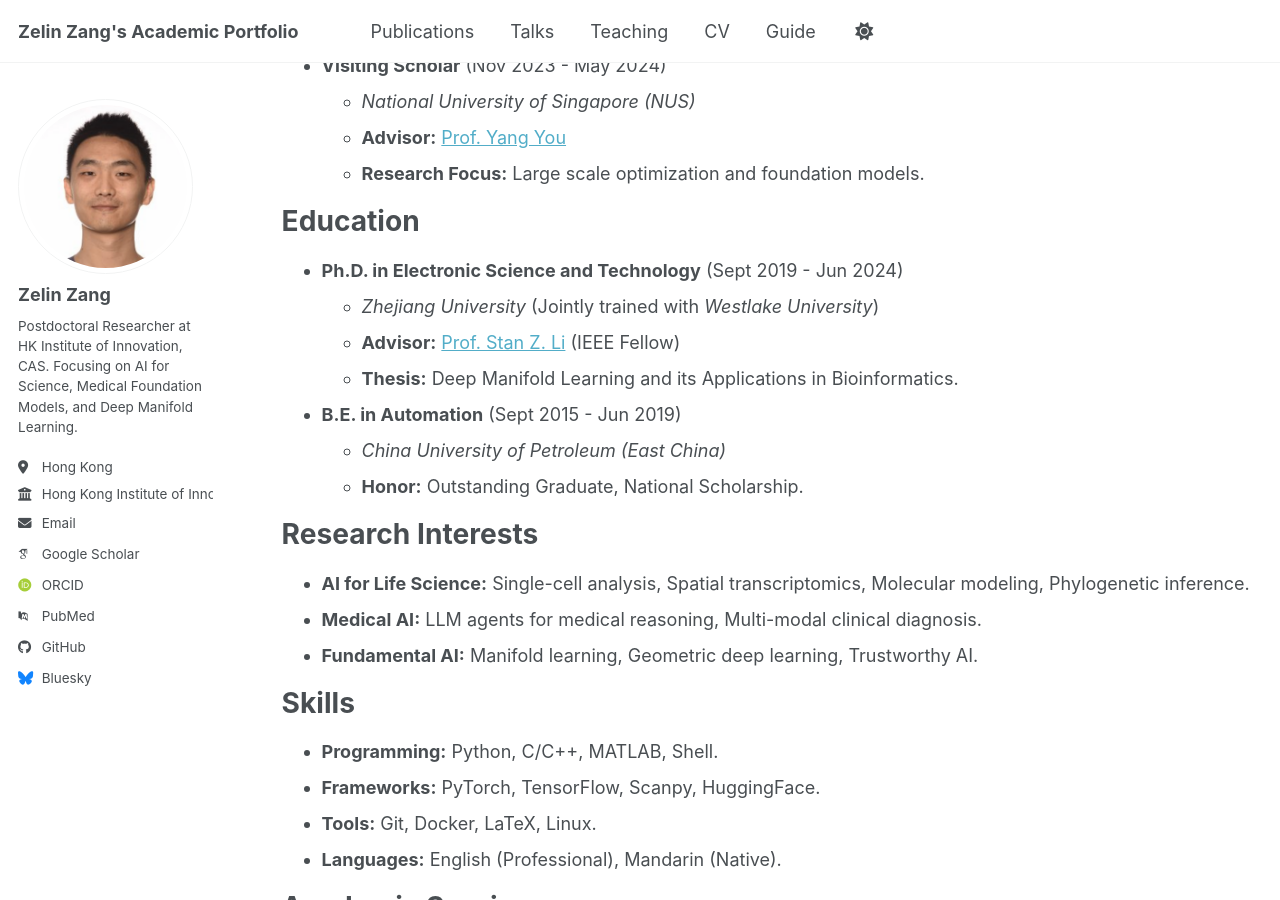
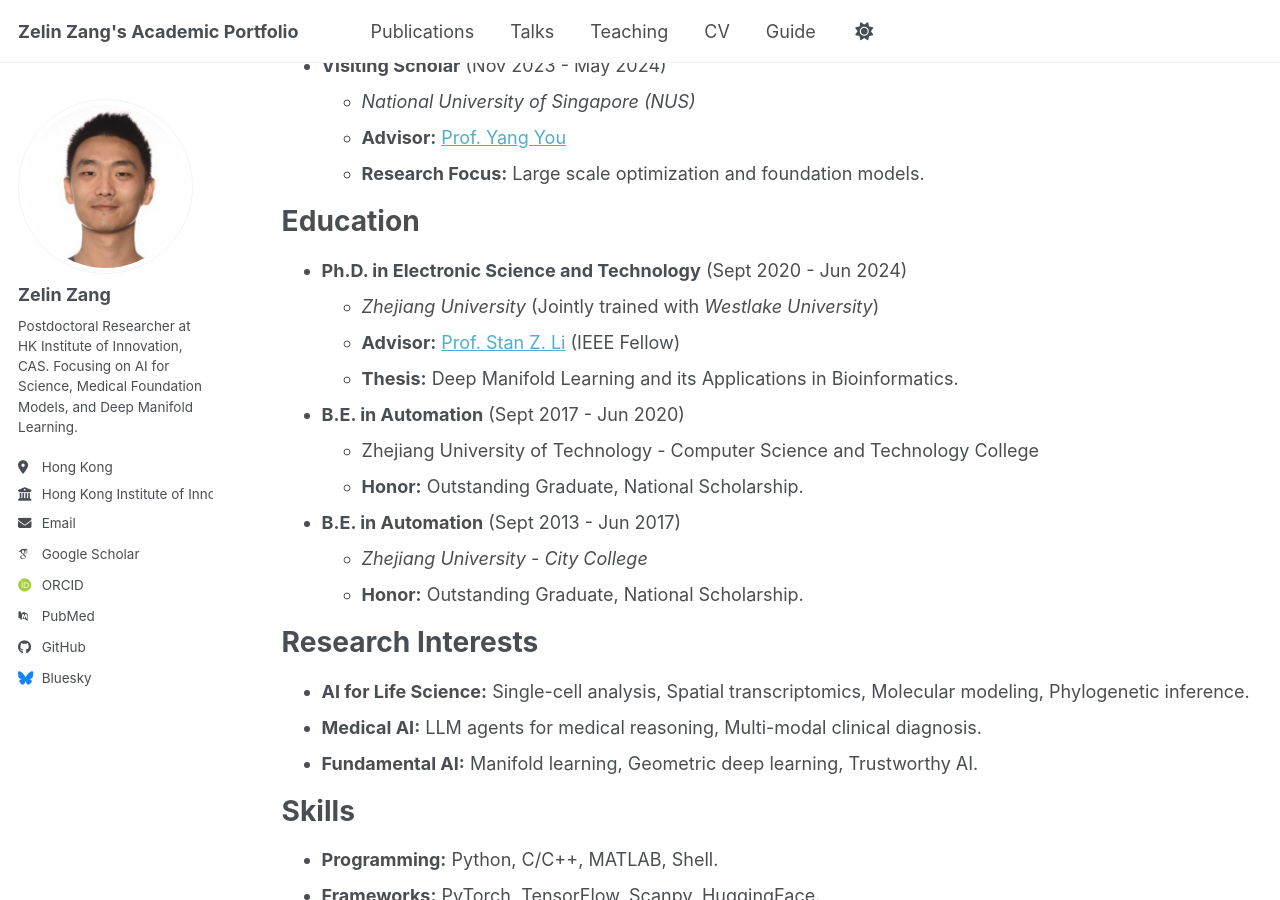
Before and after one commit to zangzelin/zangzelin.github.io, a Jekyll site: the page built from _pages/cv.md, in a window 1280 px wide and 900 px high, scrolled down 342 px. Built offline with Jekyll 4.4.1, drawn with Linux system fonts in a browser that asks for light colours; some web fonts are replaced; a script bundle is joined from its source files by our own code; library files that are not in the unit come from our copies.

Commit message:
auto push

```diff
--- a/_pages/cv.md
+++ b/_pages/cv.md
@@ -28,13 +28,17 @@ Work Experience
 
 Education
 ======
-*   **Ph.D. in Electronic Science and Technology** (Sept 2019 - Jun 2024)
+*   **Ph.D. in Electronic Science and Technology** (Sept 2020 - Jun 2024)
     *   *Zhejiang University* (Jointly trained with *Westlake University*)
     *   **Advisor:** [Prof. Stan Z. Li](https://scholar.google.com/citations?user=Y-nyLGIAAAAJ) (IEEE Fellow)
     *   **Thesis:** Deep Manifold Learning and its Applications in Bioinformatics.
 
-*   **B.E. in Automation** (Sept 2015 - Jun 2019)
-    *   *China University of Petroleum (East China)*
+*   **B.E. in Automation** (Sept 2017 - Jun 2020)
+    *   Zhejiang University of Technology - Computer Science and Technology College
+    *   **Honor:** Outstanding Graduate, National Scholarship.
+
+*   **B.E. in Automation** (Sept 2013 - Jun 2017)
+    *   *Zhejiang University - City College*
     *   **Honor:** Outstanding Graduate, National Scholarship.
 
 Research Interests
```
